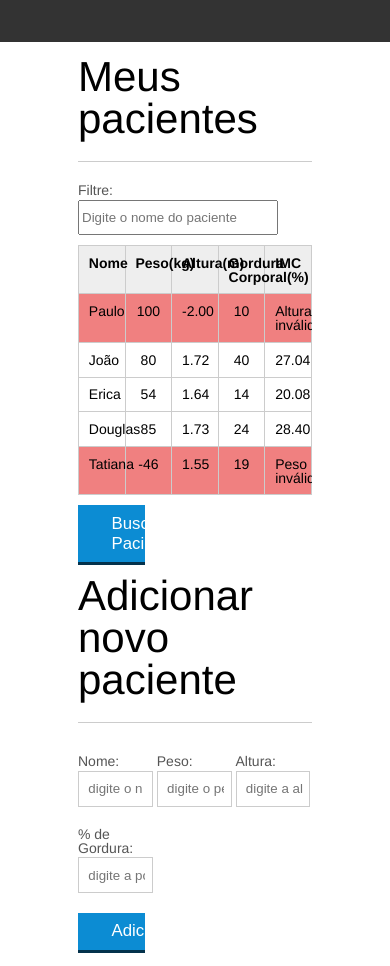
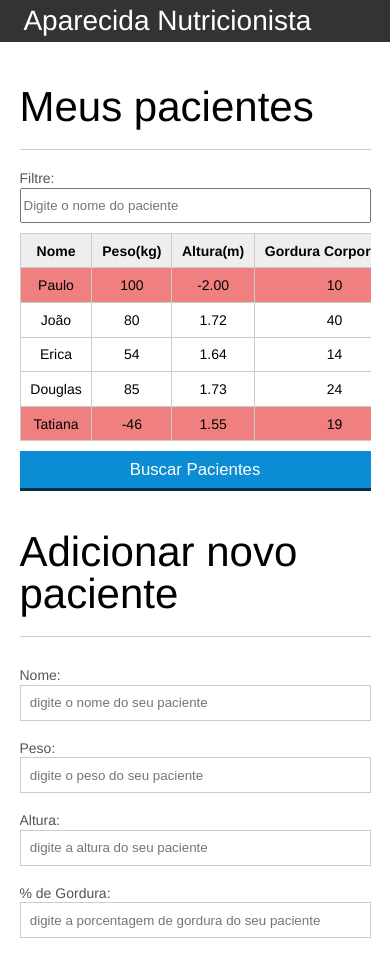
Before and after one commit to daniloyuudi/javascript, a website: page index.html in a window 390 px wide. Shown: the top 966 px of the page. Drawn offline with Linux system fonts and the light colour scheme.

Commit message:
Modificações responsivo

```diff
--- /dev/null
+++ b/Gruntfile.js
@@ -0,0 +1,21 @@
+module.exports = function(grunt) {
+  require('jit-grunt')(grunt);
+
+  grunt.initConfig({
+    less: {
+      development: {
+        files: {
+          "css/index.css": "css/index.less"
+        }
+      }
+    },
+    watch: {
+      styles: {
+        files: ['**/*.less'], // Quais arquivos o grunt ficará de olho
+        tasks: ['less']
+      }
+    }
+  });
+
+  grunt.registerTask('default', ['less', 'watch']);
+};
--- /dev/null
+++ b/css/index.less
@@ -0,0 +1,186 @@
+*{
+	box-sizing: border-box;
+ }
+
+body{
+	font-family: "Helvetica Neue", "Helvetica", Helvetica, Arial, sans-serif;
+	font-size: 14px;
+}
+
+header{
+	background-color: #333;
+	height: 3em;
+	color: #FFF;
+	margin-bottom: 1em;
+}
+
+header h1{
+	font-size: 2em;
+	display:inline-block;
+	vertical-align:	middle;
+}
+header h2{
+	font-size: 2em;
+	display:inline-block;
+	vertical-align:	middle;
+}
+
+header .container:before{
+	content: '';
+	display:inline-block;
+	height: 100%;
+	vertical-align:	middle;
+}
+
+.container{
+	width: 60%;
+	height: 100%;
+	margin: 0 auto;
+
+	@media (max-width: 480px) {
+		width: 90%;
+		margin: 0 auto;
+	}
+}
+
+section{
+	margin: 2em 0;
+	overflow: hidden;
+}
+
+section h2{
+	font-size: 3em;
+	display: block;
+	padding-bottom: .5em;
+	border-bottom: 1px solid #ccc;
+	margin-bottom: .5em;
+	margin-top: 30px;
+}
+
+table{
+	width: 100%;
+	margin-bottom : .5em;
+    table-layout: fixed;
+
+ 	@media (max-width: 480px) {
+	    display: block;
+	    overflow-x: auto;
+	    white-space: nowrap;
+ 	}
+}
+
+td, th {
+	padding: .7em;
+	margin: 0;
+	border: 1px solid #ccc;
+	text-align: center;
+}
+
+th{
+	font-weight: bold;
+	background-color: #EEE;
+}
+
+label{
+	color: #555;
+	display: block;
+	margin-bottom: .2em;
+}
+
+#buscar-pacientes {
+	@media (max-width: 480px) {
+		width: 100%;
+	}
+}
+
+.campo{
+	margin: 0;
+	padding-bottom: 1em;
+	width: 100%;
+	border: 1px solid #ccc;
+	padding: .7em;
+	width: 100%;
+}
+
+.campo-medio{
+	display: inline-block;
+	padding-right: .5em;
+}
+
+.grupo{
+	width: 32%;
+	display: inline-block;
+	padding: 10px 0px;
+
+	@media (max-width: 480px) {
+		width: 100%;
+	}
+}
+
+button{
+	padding: .5em 2em;
+	border: 0;
+	border-bottom: 3px solid;
+	font-size: 1.2em;
+	cursor: pointer;
+	margin: 0;
+	margin-top: -3px;
+	color: #fff;
+	background-color:#0c8cd3;
+	border-color: #04324c;
+	width: 20%;
+    display: block;
+    clear: both;
+    margin: 10px 0px;
+
+}
+
+button:active{
+	margin-top:0px;
+	border: 0;
+}
+
+button[disabled=disabled], button:disabled {
+    background-color: gray;
+	border-color: darkgray;
+
+}
+
+#adicionar-paciente{
+    margin-top: 30px;
+
+    @media (max-width: 480px) {
+    	width: 100%;
+    }
+}
+
+.campo-invalido{
+	border: 1px solid red;
+}
+
+.paciente-invalido {
+	background-color: lightcoral;
+}
+
+#mensagens-erro {
+	color: red;
+}
+
+.fadeOut {
+	opacity: 0;
+	transition: 0.5s;
+}
+
+#filtrar-tabela {
+	width: 200px;
+	height: 35px;
+	margin-bottom: 10px;
+
+	@media (max-width: 480px) {
+		width: 100%;
+	}
+}
+
+.invisivel {
+	display: none;
+}
--- a/index.html
+++ b/index.html
@@ -2,13 +2,13 @@
 <html lang="pt-br">
 	<head>
 		<meta charset="UTF-8">
+		<meta name="viewport" content="width=device-width">
 		<title>Aparecida Nutrição</title>
 		<link rel="icon" href="favicon.ico" type="image/x-icon">
 		<link rel="stylesheet" type="text/css" href="css/reset.css">
 		<link rel="stylesheet" type="text/css" href="css/index.css">
 	</head>
 	<body>
-
 		<header>
 			<div class="container">
 				<h1 class="titulo">Aparecida Nutrição</h1>
@@ -83,7 +83,7 @@
 		    <form id="form-adiciona">
 		        <div class="grupo">
 		            <label for="nome">Nome:</label>
-		            <input id="nome" name="nome" type="text" placeholder="digite o nome do seu paciente" class="campo">
+		            <input id="nome" name="nome" type="text" placeholder="digite o nome do seu paciente" class="campo campo-medio">
 		        </div>
 		        <div class="grupo">
 		            <label for="peso">Peso:</label>
```
Also changed, not shown: package.json (added, +8 -0 lines), css/index.css, 1 other file.
